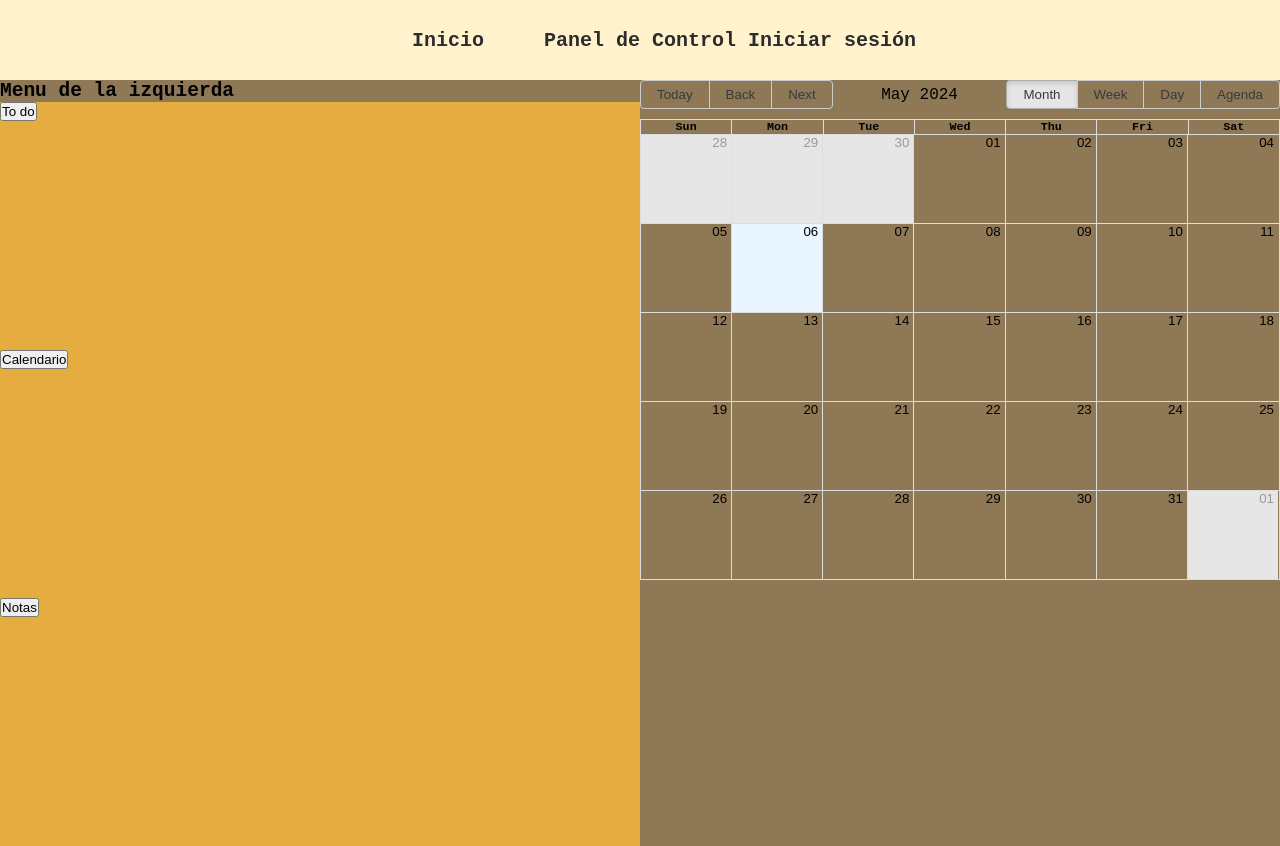
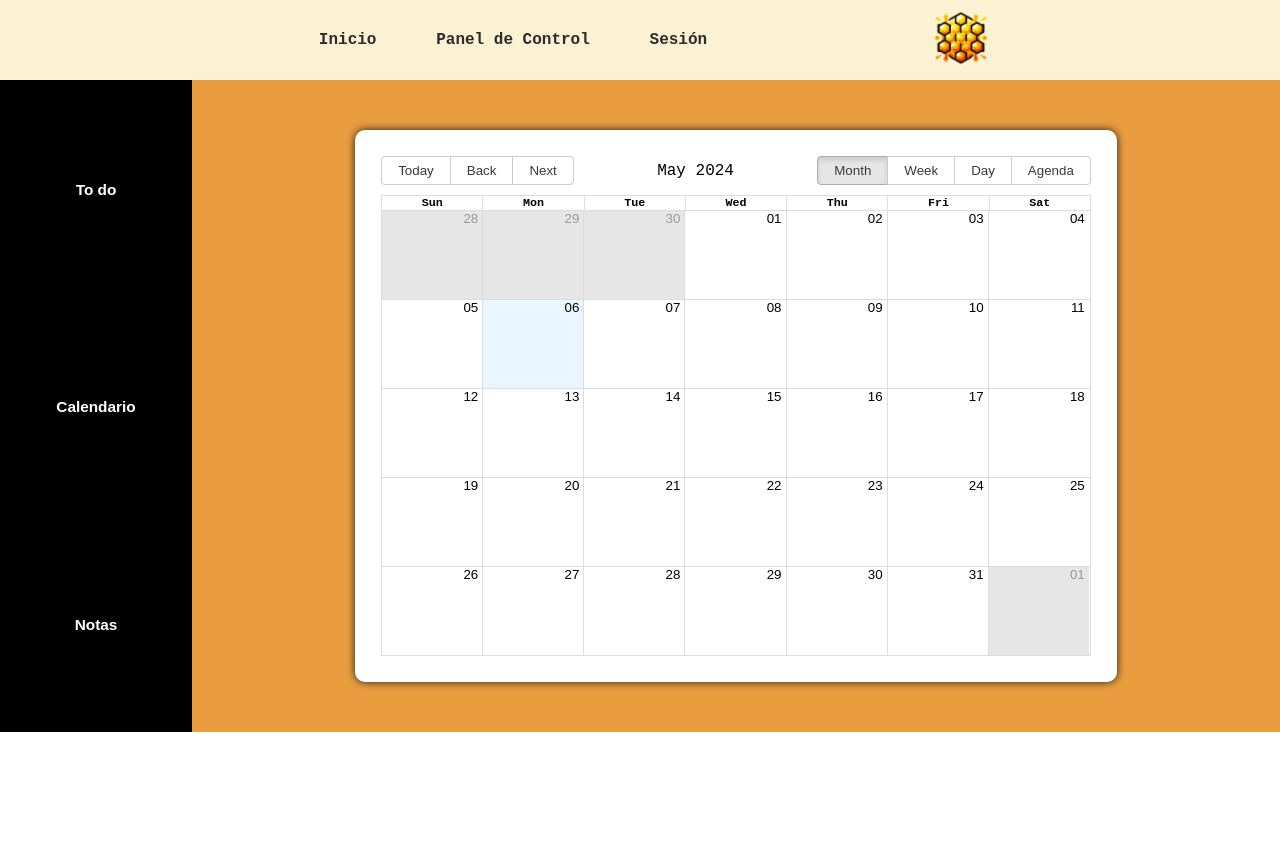
Before and after one commit to PJAne24/TFG, a React (Vite) app in the folder Fronted/honeycomb/: page / in a window 1280 px wide. Both pictures are taken after a click on the button "Calendario". After the commit the page ends 800 px from the top, so only its background shows below. Built offline with nearby package versions, Linux system fonts and the light colour scheme; no server answers.

Commit message:
commit actualizaciones

```diff
--- a/Fronted/honeycomb/package.json
+++ b/Fronted/honeycomb/package.json
@@ -11,6 +11,7 @@
   },
   "dependencies": {
     "axios": "^1.6.8",
+    "bootstrap": "^5.3.3",
     "dayjs": "^1.11.11",
     "react": "^18.2.0",
     "react-big-calendar": "^1.12.0",
--- a/Fronted/honeycomb/src/components/header/header.css
+++ b/Fronted/honeycomb/src/components/header/header.css
@@ -1,13 +1,33 @@
+header {
+    display: flex;
+    height: 10vh;
+    background-color: #eec23d39;
+    box-shadow: 0px 4px 12px 0px #D3D3D3;
+    align-items: center;
+    justify-content: space-between;
+
+    nav {
+        display: flex;
+        justify-content: space-around;
+        width: 100%;
+        margin: 15%;
+        align-items: center;
+    }
+}
+
+
 header nav ul {
     display: grid;
-    grid-template-columns: repeat(3, 1fr);
+    grid-template-columns: repeat(3, auto);
+    align-items: center;
+    width: 50%;
     list-style: none;
     justify-items: center;
 
     li a {
         color: rgb(44, 44, 44);
         text-decoration: none;
-        font-size: 20px;
+        font-size: 2vh;
         transition: color 0.5s, text-shadow 0.5s;
         font-weight: bold;
 
@@ -19,14 +39,59 @@ header nav ul {
     }
 }
 
-header {
-    height: 10vh;
-    background-color: #fff2cc;
-    box-shadow: 0px 4px 12px 0px #D3D3D3;
+#Logo {
+    height: 60px;
+    width: 60px;
 }
 
-.centrar {
-    display: flex;
-    align-items: center;
-    justify-content: center;
+.menu-btn {
+    display: none;
+    border: 0;
+    background-color: #ffffff;
+    transition: background-color, 0.3s box-shadow 0.15s;
+    padding: 9px;
+    border-radius: 8px;
+    font-weight: bold;
+    box-shadow: 2px 1px 3px #bbbbbb;
+    font-size: 18px;
 }
+
+.menu-btn:hover {
+    background-color: #ffffff;
+    padding: 9px;
+    border-radius: 8px;
+    font-weight: bold;
+    box-shadow: 2px 1px 3px;
+    font-size: 18px;
+}
+
+
+@media only screen and (max-width: 1000px) {
+    header nav ul {
+        grid-template-columns: repeat(1, 1fr);
+        text-align: center;
+    }
+
+    header nav ul li {
+        margin-bottom: 10px;
+    }
+
+    @media only screen and (max-width: 600px) {
+        .camposMenu {
+            display: none;
+            grid-template-columns: repeat(3, 1fr);
+            pointer-events: none;
+        }
+
+        .camposMenu.active {
+            display: grid;
+            transition: display 0.2s;
+            pointer-events: auto;
+        }
+
+        .menu-btn {
+            display: block;
+        }
+    }
+
+}
--- a/Fronted/honeycomb/src/components/header/header.jsx
+++ b/Fronted/honeycomb/src/components/header/header.jsx
@@ -1,19 +1,30 @@
-import { Link } from "react-router-dom"
-import "./header.css"
+import React, { useState } from "react";
+import { Link } from "react-router-dom";
+import Logo from '../../assets/Logo.png'
+import "./header.css";
 
-const header = () => {
+const Header = () => {
+  const [menuOpen, setMenuOpen] = useState(false);
+
+  const toggleMenu = () => {
+    setMenuOpen(!menuOpen);
+  };
 
   return (
-      <header className="centrar">
+    <header>
       <nav>
-            <ul>
+          <button className="menu-btn centrar" onClick={toggleMenu}>☰</button>
+        <ul className={menuOpen ? "camposMenu active" : "camposMenu"}>
           <li><Link to="/">Inicio</Link></li>
           <li><Link to="/admin">Panel de Control</Link></li>
-                <li><Link to="/sesion">Iniciar sesión</Link></li>
+          <li><Link to="/sesion">Sesión</Link></li>
         </ul>
+        <div>
+          <img src={Logo} alt="Logo honeycomb" id="Logo" />
+        </div>
       </nav>
     </header>
-    )
-  }
+  );
+};
 
-export default header
+export default Header;
--- a/Fronted/honeycomb/src/main.jsx
+++ b/Fronted/honeycomb/src/main.jsx
@@ -4,9 +4,10 @@ import './main.css'
 
 import { createBrowserRouter, RouterProvider } from 'react-router-dom'
 
-import Index from './pages/index'
+import Index from './pages/index/index.jsx'
 import Calendario from './pages/calendario'
 import PanelControl from './admin/panelControl'
+import Login from './pages/login.jsx'
 
 
 const router = createBrowserRouter([
@@ -22,6 +23,11 @@ const router = createBrowserRouter([
     "path": "/admin",
     "element": <PanelControl />
   }
+  ,
+  {
+    "path": "/sesion",
+    "element": <Login />
+  }
 ]);
 
 ReactDOM.createRoot(document.getElementById('root')).render(
--- a/Fronted/honeycomb/src/pages/calendario.jsx
+++ b/Fronted/honeycomb/src/pages/calendario.jsx
@@ -1,13 +1,14 @@
 import { Calendar, dayjsLocalizer } from 'react-big-calendar'
 import 'react-big-calendar/lib/css/react-big-calendar.css'
 import dayjs from 'dayjs'
+import './calendario.css'
 
 
 
 const calendario = () =>{
     const localizer = dayjsLocalizer(dayjs)
     return (
-        <div>
+        <div className='contenedor'>
             <Calendar
                 localizer={localizer}
                 style={{ height: 500 }}
--- /dev/null
+++ b/Fronted/honeycomb/src/pages/index/index.css
@@ -0,0 +1,72 @@
+.body {
+    display: grid;
+    max-height: 100%;
+    grid-template-rows: auto; /* Ajustar filas automáticamente */
+    grid-template-columns: 15% 1fr;
+    background-color: #EA9D3E;
+}
+
+.derecha{
+    width: 70%;
+    margin: 50px auto 50px;
+    background-color: white;
+    box-shadow: 0px 0px 8px #1c1c1c;
+    border-radius: 10px;
+    padding: 2em;
+}
+.menu {
+    height: 100%;
+    display: grid;
+    grid-template-rows: repeat(3, 1fr);
+    background-color: #000000;
+    align-items: center;
+    justify-items: center;
+
+    button {
+        background: none;
+        border: none;
+        border-radius: 4px;
+        font-size: 1.2vw;
+        font-weight: 600;
+        padding: 4px 6px;
+        color: #fff !important;
+    }
+    button::after {
+        max-width: 100%;
+        height: 2px;
+        display: block;
+        content: "";
+        background: linear-gradient(-90deg, #ff9100 0%, #f10366 50%, #6173ff 100%);
+        opacity: 0;
+        margin-bottom: -6px;
+        margin-top: 1px;
+        transition: opacity 0.3s ease-in-out;
+    }
+
+    button:hover::after {
+        opacity: 1;
+    }
+
+}
+
+/* Reglas de medios para pantallas pequeñas */
+@media only screen and (max-width: 768px) {
+    header {
+        height: 15vh; /* Ajustar altura en pantallas pequeñas */
+        padding: 0 20px; /* Añadir relleno horizontal */
+    }
+
+    .menu{
+        grid-template-columns: repeat(3, auto);
+        grid-template-rows: 100%;
+        height: 10em;
+        button{
+            font-size: 2vh;
+        }
+    }
+
+    .body {
+        grid-template-columns: 1fr; /* Cambiar a una sola columna en pantallas pequeñas */
+        height: auto; /* Altura automática */
+    }
+}
--- a/Fronted/honeycomb/src/pages/index.jsx
+++ b/Fronted/honeycomb/src/pages/index/index.jsx
@@ -1,9 +1,9 @@
 import React, { useState } from 'react';
-import Header from '../components/header/header'
-import './toDo/toDo.css'
-import ToDo from './toDo/toDo'
-import Calendario from './calendario'
-import Notas from './notas'
+import Header from '../../components/header/header'
+import './index.css'
+import ToDo from '../toDo/toDo'
+import Calendario from '../calendario'
+import Notas from '../notas'
 
 const Index = () => {
   const [currentPage, setCurrentPage] = useState('menu'); // Estado para controlar qué página se muestra
@@ -37,10 +37,9 @@ const Index = () => {
 
   return (
     <>
-    <Header/>
-      <div className="distri">
+      <Header />
+      <div className="body">
         <section className="uno">
-          <h2>Menu de la izquierda</h2>
           <div className="menu">
             <div>
               <button onClick={pagToDo}>To do</button>
@@ -49,11 +48,13 @@ const Index = () => {
               <button onClick={pagCalendario}>Calendario</button>
             </div>
             <div>
-              <button onClick={pagNotas}>Notas</button>
+              <button className='bn5' onClick={pagNotas}>Notas</button>
             </div>
           </div>
         </section>
-        <section>{renderPage()}</section>
+        <section className="derecha">
+          {renderPage()}
+        </section>
       </div>
     </>
   );
--- /dev/null
+++ b/Fronted/honeycomb/src/pages/login.css
@@ -0,0 +1,80 @@
+
+.form {
+    --input-focus:  rgb(204, 122, 0);
+    --font-color: #323232;
+    --font-color-sub: #666;
+    --bg-color: #fff;
+    --main-color: #323232;
+    padding: 20px;
+    background: rgb(249, 255, 143);
+    display: flex;
+    flex-direction: column;
+    align-items: flex-start;
+    justify-content: center;
+    gap: 20px;
+    border-radius: 5px;
+    border: 2px solid var(--main-color);
+    box-shadow: 4px 4px var(--main-color);
+    width: fit-content;
+    margin: 0 auto;
+    top: 30%;
+    left: 45%;
+    position: absolute;
+  }
+
+  .title {
+    color: var(--font-color);
+    font-weight: 900;
+    font-size: 20px;
+    margin-bottom: 25px;
+  }
+
+  .title span {
+    color: var(--font-color-sub);
+    font-weight: 600;
+    font-size: 17px;
+  }
+
+  .input {
+    width: 250px;
+    height: 40px;
+    border-radius: 5px;
+    border: 2px solid var(--main-color);
+    background-color: var(--bg-color);
+    box-shadow: 4px 4px var(--main-color);
+    font-size: 15px;
+    font-weight: 600;
+    color: var(--font-color);
+    padding: 5px 10px;
+    outline: none;
+  }
+
+  .input::placeholder {
+    color: var(--font-color-sub);
+    opacity: 0.8;
+  }
+
+  .input:focus {
+    border: 2px solid var(--input-focus);
+  }
+
+
+  .button-confirm {
+    margin: 50px auto 0 auto;
+    width: 120px;
+    height: 40px;
+    border-radius: 5px;
+    border: 2px solid var(--main-color);
+    background-color: var(--bg-color);
+    box-shadow: 4px 4px var(--main-color);
+    font-size: 17px;
+    font-weight: 600;
+    color: var(--font-color);
+    cursor: pointer;
+  }
+
+  .button-confirm:active {
+    background-color: yellow;
+    box-shadow: 0px 0px var(--main-color);
+    transform: translate(3px, 3px);
+  }
--- /dev/null
+++ b/Fronted/honeycomb/src/pages/login.jsx
@@ -0,0 +1,18 @@
+import './login.css'
+const Login = () => {
+    return (
+        <>
+        <form className="form">
+            <div className="title">
+                Welcome,<br />
+                <span>sign up to continue</span>
+            </div>
+            <input type="email" placeholder="Email" name="email" className="input" />
+            <input type="password" placeholder="Password" name="password" className="input" />
+            <button className="button-confirm">Let's go →</button>
+        </form>
+        </>
+    );
+};
+
+export default Login;
--- a/Fronted/honeycomb/src/pages/toDo/toDo.css
+++ b/Fronted/honeycomb/src/pages/toDo/toDo.css
@@ -1,22 +1,127 @@
-.distri {
-    display: grid;
-    grid-template-rows: repeat(1, 1fr);
-    grid-template-columns: repeat(2, 1fr);
-    background-color: #8e7855;
+.container {
+
+    h1 {
+        font-size: 2rem;
+    }
+
+    h2 {
+        font-size: 1.5rem;
+        margin-bottom: 1rem;
+    }
+
+    input[type="text"],
+    textarea {
+        max-width: 100%;
+        padding: 0.5rem;
+        font-size: 1rem;
+        border: 1px solid #ccc;
+        border-radius: 4px;
+    }
+
+    button {
+        background-color: #ff9100;
+        color: #fff;
+        border: none;
+        border-radius: 4px;
+        font-weight: bold;
+        font-size: 1rem;
+        padding: 0.5rem 1rem;
+        margin-left: 1rem;
+        cursor: pointer;
+        transition: background-color 0.3s ease;
+    }
+
+    button:hover {
+        background-color: #f77a00;
+    }
+
+    button:focus {
+        outline: none;
+    }
+
+    button[type="submit"] {
+        width: fit-content;
+        background-color: #6173ff;
+        color: #fff;
+        border: none;
+        border-radius: 4px;
+        font-weight: bold;
+        font-size: 1rem;
+        padding: 0.5rem;
+        cursor: pointer;
+        transition: background-color 0.3s ease;
+    }
+
+    button[type="submit"]:hover {
+        background-color: #4e5ad1;
+    }
 }
 
-.menu {
-    height: 93vh;
-    display: grid;
-    grid-template-rows: repeat(3, 1fr);
-    background-color: #e5ac3f;
+.modificacion{
+    display: flex;
+    justify-content: center;
+    align-items: center;
+    margin: 2rem;
+}
 
-    h3 a {
-        color: black;
-        text-decoration: none;
+form {
+    margin-top: 2rem;
+}
+
+label {
+    display: block;
+    margin-bottom: 1rem;
+    font-size: 1rem;
+}
+
+.pendingTasks {
+    margin-top: 2rem;
+
+    h2 {
+        font-size: 1.5rem;
+        margin-bottom: 1rem;
     }
 
+    div {
+        margin-bottom: 1.5rem;
+    }
+
+    h3 {
+        font-size: 1.25rem;
+        margin-bottom: 0.5rem;
+    }
+
+    p {
+        font-size: 1rem;
+        margin-bottom: 0.5rem;
+    }
+
+    span {
+        font-size: 0.75rem;
+        font-weight: bold;
+        color: #777;
+        margin-bottom: 0.5rem;
+    }
 }
-.pendingTasks {
 
+@media only screen and (max-width: 600px) {
+    .container {
+        padding: 1rem;
+        /* Reducir el relleno en pantallas pequeñas */
+    }
+
+    h1 {
+        font-size: 1.5rem;
+        margin-bottom: 1rem;
+    }
+
+    h2 {
+        font-size: 1.25rem;
+        margin-bottom: 0.5rem;
+    }
+
+    .container button {
+        font-size: 0.9rem;
+        /* Reducir el tamaño de fuente de los botones en pantallas pequeñas */
+    }
 }
```
Also changed, not shown: Fronted/honeycomb/src/pages/toDo/toDo.jsx (+15 -8 lines), Fronted/honeycomb/src/assets/Logo.png (added), Fronted/honeycomb/src/pages/calendario.css (added), 1 other file (tests, documents, lock files or other folders). Lines whose indentation alone changed are shown as unchanged.
